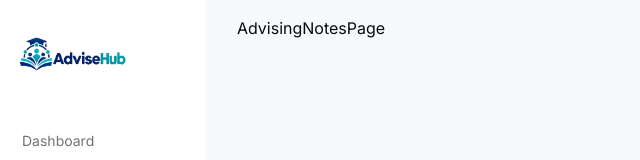
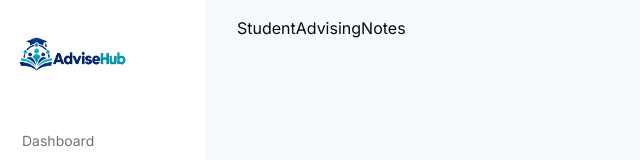
Before and after one commit to Keni-Khourie/advisehub, a Next.js app: page /advising-notes in a window 1280 px wide. Shown: the top 160 px of the page, without its empty margins (0-640 px from the left). Built offline with nearby package versions, Linux system fonts and the light colour scheme; no server answers.

Commit message:
set up advising note routes and views for users and admins

```diff
--- /dev/null
+++ b/app/(pages)/advising-notes/AdvisingNotesContent.tsx
@@ -0,0 +1,24 @@
+"use client";
+
+import AdvisorAdvisingNotes from "./_advisorComponents/AdvisorAdvisingNotes";
+import StudentAdvisingNotes from "./_studentComponents/StudentAdvisingNotes";
+
+const AdvisingNotesContent = () => {
+  //get from redux store
+  const user = {
+    role: "STUDENT",
+  };
+  return (
+    <div>
+      {user.role === "STUDENT" ? (
+        <StudentAdvisingNotes />
+      ) : user.role === "ADVISOR" ? (
+        <AdvisorAdvisingNotes />
+      ) : (
+        <></>
+      )}
+    </div>
+  );
+};
+
+export default AdvisingNotesContent;
--- /dev/null
+++ b/app/(pages)/advising-notes/[noteId]/AdvisingNoteContent.tsx
@@ -0,0 +1,31 @@
+"use client"
+
+import AdvisorAdvisingNote from "./_advisorComponents/AdvisorAdvisingNote";
+import StudentAdvisingNote from "./_studentComponents/StudentAdvisingNote";
+
+interface Props{
+    noteId:number
+}
+
+const AdvisingNoteContent = ({noteId}:Props) => {
+    //get from redux store
+  const user = {
+    role: "STUDENT",
+  };
+
+  return (
+    <div>
+        {user.role === "STUDENT" ? (
+        <StudentAdvisingNote noteId={noteId}/>
+      ) : user.role === "ADVISOR" ? (
+        <AdvisorAdvisingNote noteId={noteId}/>
+      ) : (
+        <></>
+      )}
+
+
+    </div>
+  )
+}
+
+export default AdvisingNoteContent
--- /dev/null
+++ b/app/(pages)/advising-notes/[noteId]/_advisorComponents/AdvisorAdvisingNote.tsx
@@ -0,0 +1,14 @@
+interface Props{
+    noteId:number
+}
+
+const AdvisorAdvisingNote = ({noteId}:Props) => {
+  return (
+    <div>
+        <p>AdvisorAdvisingNote</p>
+        <p>{`Note ID: ${noteId}`}</p>
+    </div>
+  )
+}
+
+export default AdvisorAdvisingNote
--- /dev/null
+++ b/app/(pages)/advising-notes/[noteId]/_studentComponents/StudentAdvisingNote.tsx
@@ -0,0 +1,14 @@
+import React from 'react'
+interface Props{
+    noteId:number
+}
+const StudentAdvisingNote = ({noteId}:Props) => {
+  return (
+    <div>
+        <p>StudentAdvisingNote</p>
+        <p>{`Note ID: ${noteId}`}</p>
+    </div>
+  )
+}
+
+export default StudentAdvisingNote
--- /dev/null
+++ b/app/(pages)/advising-notes/[noteId]/page.tsx
@@ -0,0 +1,14 @@
+import AdvisingNoteContent from './AdvisingNoteContent';
+interface Props {
+  params: Promise<{
+    noteId: string;
+  }>;
+}
+const AdvisingNotePage = async ({ params }: Props) => {
+    const { noteId } = await params;
+  return (
+    <AdvisingNoteContent noteId={parseInt(noteId)}/>
+  )
+}
+
+export default AdvisingNotePage
--- /dev/null
+++ b/app/(pages)/advising-notes/_advisorComponents/AdvisorAdvisingNotes.tsx
@@ -0,0 +1,9 @@
+import React from 'react'
+
+const AdvisorAdvisingNotes = () => {
+  return (
+    <div>AdvisorAdvisingNotes</div>
+  )
+}
+
+export default AdvisorAdvisingNotes
--- /dev/null
+++ b/app/(pages)/advising-notes/_studentComponents/StudentAdvisingNotes.tsx
@@ -0,0 +1,9 @@
+import React from 'react'
+
+const StudentAdvisingNotes = () => {
+  return (
+    <div>StudentAdvisingNotes</div>
+  )
+}
+
+export default StudentAdvisingNotes
--- /dev/null
+++ b/app/(pages)/advising-notes/create/page.tsx
@@ -0,0 +1,9 @@
+
+
+const CreateAdvisingNotesPage = () => {
+  return (
+    <div>CreateAdvisingNotesPage</div>
+  )
+}
+
+export default CreateAdvisingNotesPage
--- a/app/(pages)/advising-notes/page.tsx
+++ b/app/(pages)/advising-notes/page.tsx
@@ -1,8 +1,9 @@
-import React from 'react'
+import AdvisingNotesContent from "./AdvisingNotesContent";
+
 
 const AdvisingNotesPage = () => {
   return (
-    <div>AdvisingNotesPage</div>
+    <AdvisingNotesContent/>
   )
 }
 
--- a/app/(pages)/appointments/[appointmentId]/AppointmentContent.tsx
+++ b/app/(pages)/appointments/[appointmentId]/AppointmentContent.tsx
@@ -4,13 +4,14 @@ import AdvisorAppointmentDetails from "./_advisorComponents/AdvisorAppointmentDe
 import StudentAppointmentDetails from "./_studentComponents/StudentAppointmentDetails";
 
 //this will be gotten from context
-const user = {
-  role: "STUDENT"
-};
+
 interface Props{
   appointmentId:number
 }
 const AppointmentContent = ({appointmentId}:Props) => {
+  const user = {
+  role: "STUDENT"
+};
   return (
     <div>
       {user.role === "STUDENT" ? (
```
